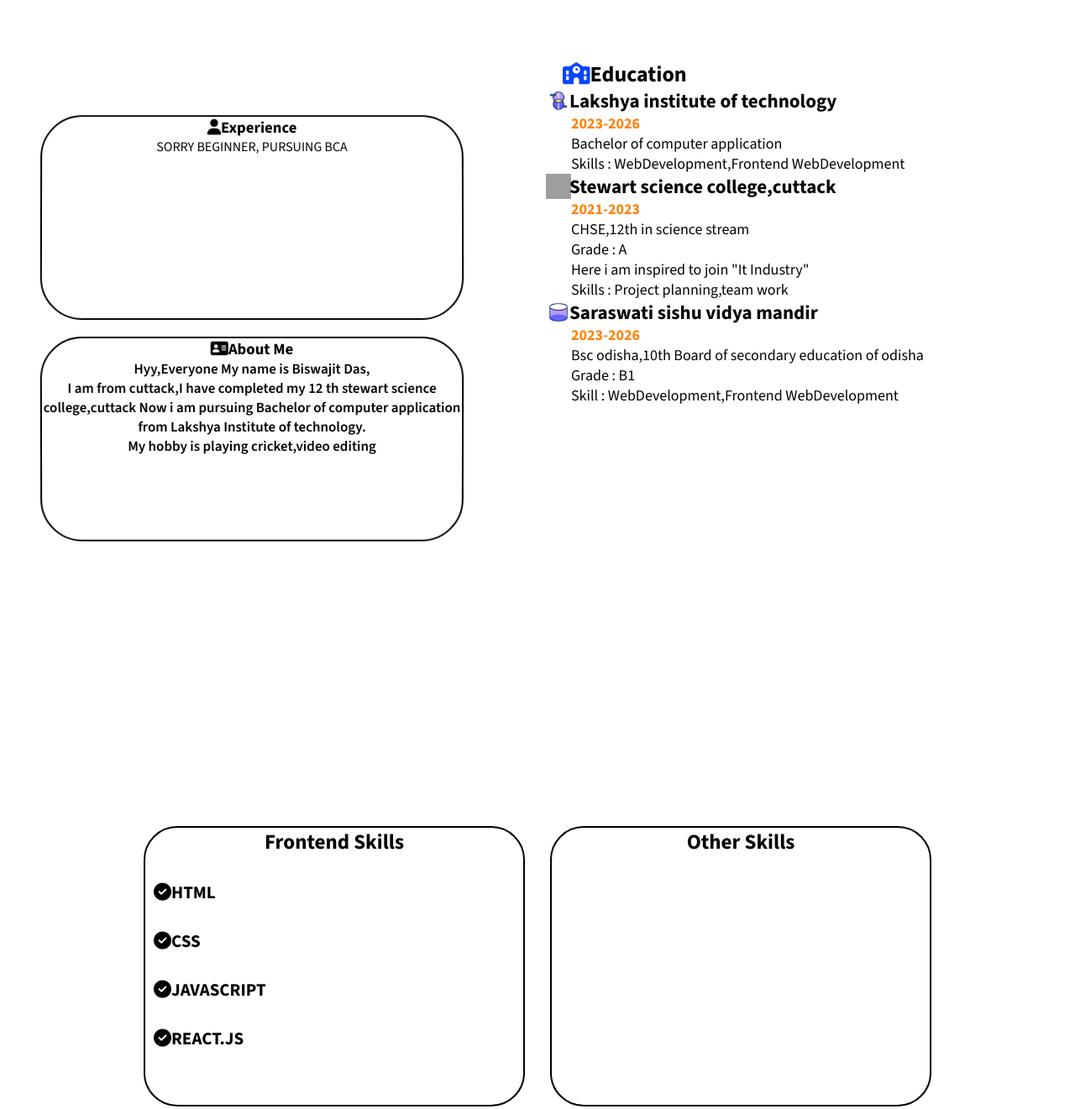
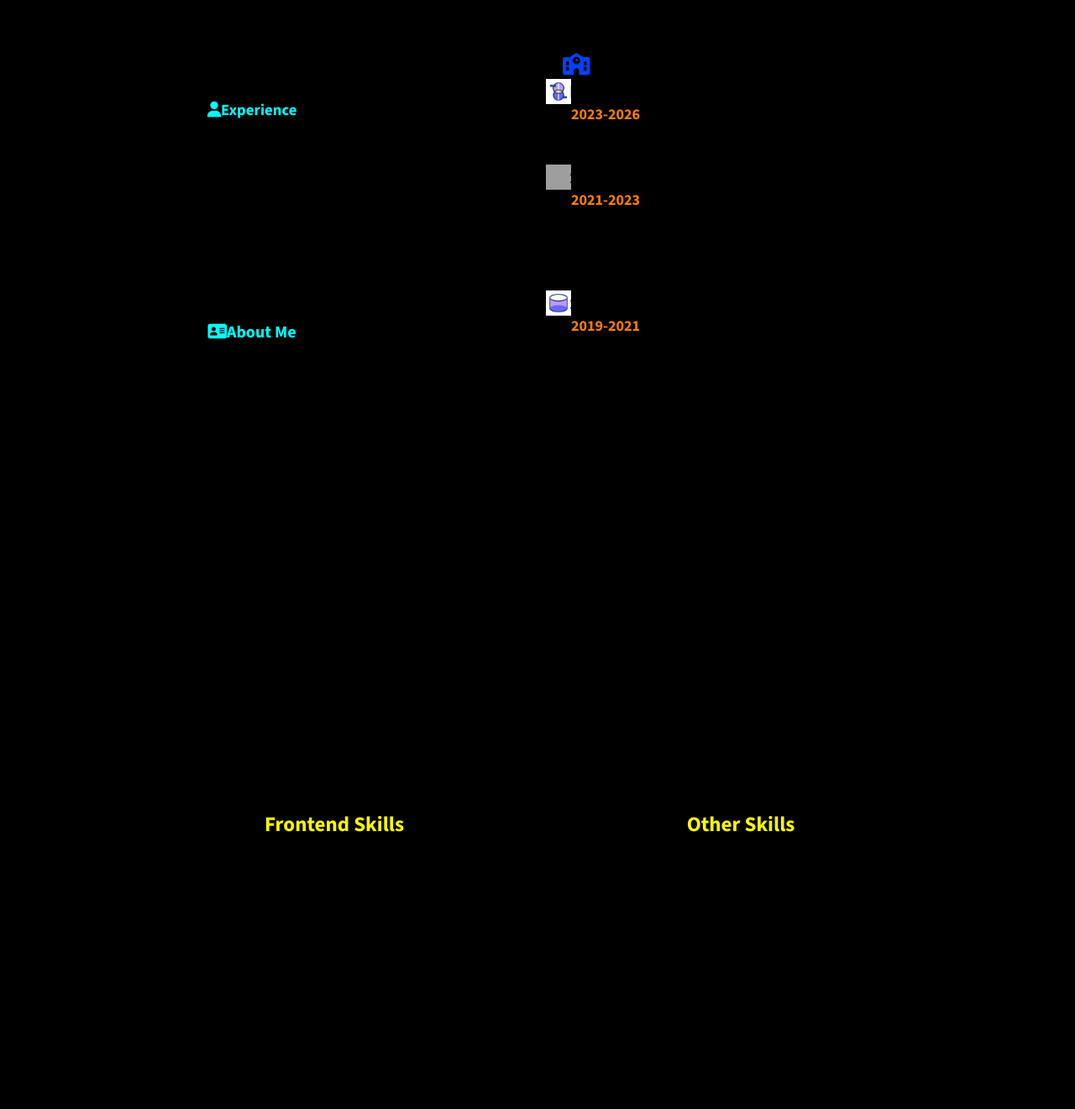
Before and after one commit to Biswajitdas2/demopro, a plain HTML site: page index.html in a window 1280 px wide. Shown: the part 740-2061 px from the top of the page at 84% size. Drawn offline with nearby package versions, Linux system fonts and the light colour scheme; grey boxes are pictures that could not be loaded.

Commit message:
Update index.html

```diff
--- a/index.html
+++ b/index.html
@@ -15,7 +15,7 @@
       referrerpolicy="no-referrer"
     />
   </head>
-  < bgcolor="">
+  <body bgcolor="black">
     <nav>
       <img src="./GIF IMAGES/cube-in-circle.gif" height="34" width="34">
       <a href="#" class="myname">Biswajit Das</a>
@@ -48,22 +48,22 @@
 
       <div class="about-me">
         <div class="experience" data-aos="flip-down">
-          <h3 align="center"><i class="fa-solid fa-user"></i>Experience</h3>
-          <p align="center">SORRY BEGINNER, PURSUING BCA</p>
+          <h3 style= "text-align: center; color: aqua;"><i class="fa-solid fa-user"></i>Experience</h3>
+          <p align="center" >SORRY BEGINNER, PURSUING BCA</p>
         </div>
         <div class="about" data-aos="flip-up">
-          <h3 align="center"><i class="fa-solid fa-address-card"></i>About Me</h3>
+          <h3 align="center" style="font-size: 20px; color: aqua;"><i class="fa-solid fa-address-card"></i>About Me</h3>
           <p align="center" style="font-size: 17px;">Hyy,Everyone My name is Biswajit Das,<br>
-            I am from cuttack,I have completed my 12 th stewart science college,cuttack
+            I am from cuttack,I have completed my 12th from stewart science college,cuttack
             Now i am pursuing Bachelor of computer application from Lakshya Institute of technology.<br>
-            My hobby is playing cricket,video editing
+            My hobby is playing cricket,video editing.
           </p>
         </div>
       </div>
 
 
       <div class="education">
-        <h3 style="font-size: 26px;" data-aos="fade-in"><i class="fa-solid fa-school"></i>Education</h3>
+        <h3 style="font-size: 26px; margin-top: 10px;" data-aos="fade-in"><i class="fa-solid fa-school"></i>Education</h3>
           <ul type="none" class="eduaction-del">
             <img src="./GIF IMAGES/abstract-shape (1).gif" height="30" width="30" class="clg2">
             <li class="clg" data-aos="fade-in">Lakshya institute of technology</li>
@@ -86,7 +86,7 @@
               <img src="./GIF IMAGES/cylinder.gif" height="30" width="30" class="clg2">
             <li class="clg" data-aos="fade-in">Saraswati sishu vidya mandir</li>
               <ul type="none" class="data" data-aos="fade-in">
-                 <li><span class="year">2023-2026</span></li>
+                 <li><span class="year">2019-2021</span></li>
                  <li>Bsc odisha,10th Board of secondary education of odisha</li>
                  <li>Grade : B1</li>
                  <li>Skill : WebDevelopment,Frontend WebDevelopment</li>
@@ -98,17 +98,23 @@
 
 
     <div class="page-3">
-      <div class="dev-details1">
-        <h3 align="center" style="font-size: 25px;">Frontend Skills</h3>
+      <div class="dev-details1" data-aos="fade-in">
+        <h3 align="center" style="font-size: 25px; color: yellow;">Frontend Skills</h3>
         <ul type="none" class="devlopment">
-          <li> <i class="fa-solid fa-circle-check"></i>HTML</li>
+          <li><i class="fa-solid fa-circle-check"></i>HTML</li>
           <li><i class="fa-solid fa-circle-check"></i>CSS</li>
           <li><i class="fa-solid fa-circle-check"></i>JAVASCRIPT</li>
           <li><i class="fa-solid fa-circle-check"></i>REACT.JS</li>
         </ul>
       </div>
-      <div class="dev-details2">
-        <h3 align="center" style="font-size: 25px;">Other Skills</h3>
+      <div class="dev-details2" data-aos="fade-in">
+        <h3 align="center" style="font-size: 25px; color: yellow;">Other Skills</h3>
+        <ul type="none" class="devlopment">
+          <li> <i class="fa-solid fa-circle-check"></i>C</li>
+          <li><i class="fa-solid fa-circle-check"></i>C++</li>
+          <!-- <li><i class="fa-solid fa-circle-check"></i>JAVASCRIPT</li>
+          <li><i class="fa-solid fa-circle-check"></i>REACT.JS</li> -->
+        </ul>
       </div>
     </div>
 
@@ -119,6 +125,7 @@
       crossorigin="anonymous"
       referrerpolicy="no-referrer"
     ></script>
+    <script src="https://cdnjs.cloudflare.com/ajax/libs/gsap/3.12.5/ScrollTrigger.min.js" integrity="sha512-onMTRKJBKz8M1TnqqDuGBlowlH0ohFzMXYRNebz+yOcc5TQr/zAKsthzhuv0hiyUKEiQEQXEynnXCvNTOk50dg==" crossorigin="anonymous" referrerpolicy="no-referrer"></script>
     <script src="index.js"></script>
     <script src="https://unpkg.com/aos@next/dist/aos.js"></script>
   <script>
```
